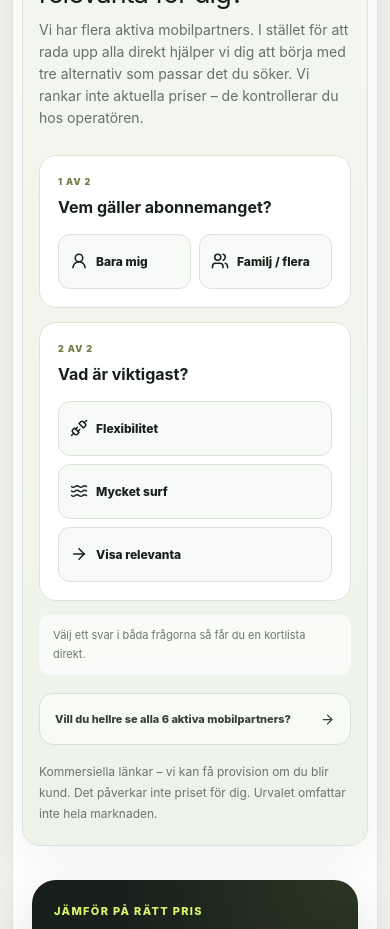
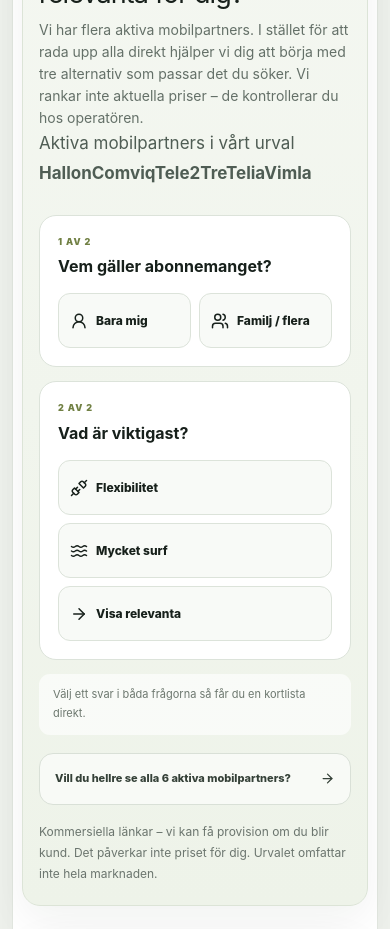
Before and after one commit to arvidlandin-cpu/sankkostnaden, a Next.js app: page /mobil/billigaste-mobilabonnemanget in a window 390 px wide. Shown: the part 1260-2189 px from the top of the page. Built offline with nearby package versions, Linux system fonts and the light colour scheme.

Commit message:
Show mobile partner names immediately without disrupting guided flow

```diff
--- a/components/MobilePartnerMatcher.tsx
+++ b/components/MobilePartnerMatcher.tsx
@@ -88,6 +88,10 @@ export default function MobilePartnerMatcher(){
       <h2>Vilka operatörer är mest relevanta för dig?</h2>
       <p>Vi har flera aktiva mobilpartners. I stället för att rada upp alla direkt hjälper vi dig att börja med tre alternativ som passar det du söker. Vi rankar inte aktuella priser – de kontrollerar du hos operatören.</p>
     </div>
+    <div className='visiblePartnerNames' aria-label='Aktiva mobilpartners i vårt urval'>
+      <span>Aktiva mobilpartners i vårt urval</span>
+      <div>{all.map(p=><strong key={p.name}>{p.name}</strong>)}</div>
+    </div>
 
     <div className='matchQuestions'>
       <div className='matchQuestion'>
```
